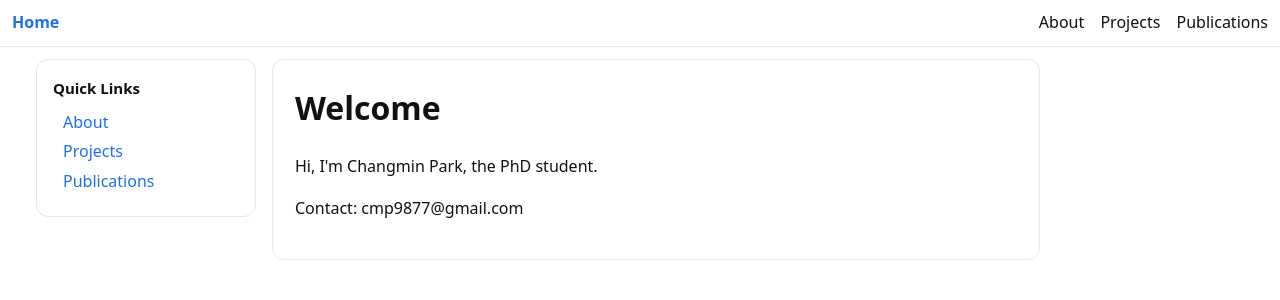
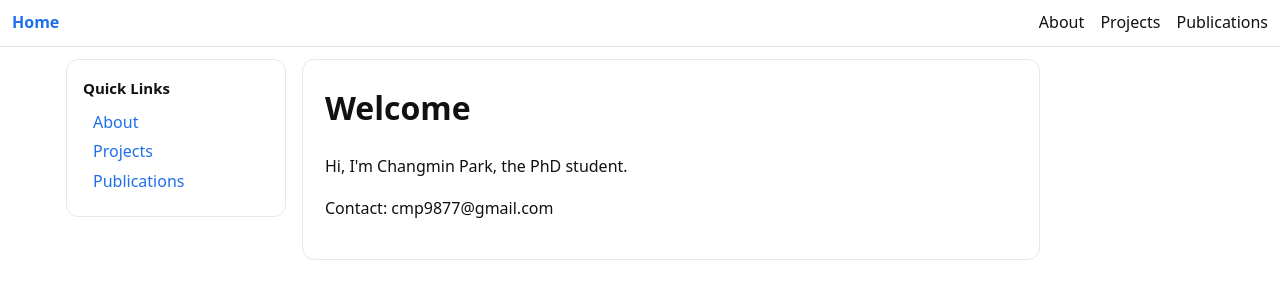
Before and after one commit to ChoRongCho/ChoRongCho.github.io, a Jekyll site: the page built from index.html, in a window 1280 px wide. Shown: the top 300 px of the page. Built offline with Jekyll 4.4.1, drawn with Linux system fonts in a browser that asks for light colours.

Commit message:
2 overvoew

```diff
--- a/assets/css/site.css
+++ b/assets/css/site.css
@@ -25,7 +25,7 @@ a:hover{text-decoration:underline}
   gap:16px;
 
   /* 오른쪽에 사이드바만큼 여백 확보 */
-  padding:12px 240px 12px 20px;
+  padding:12px 240px 12px 50px;
   /* 위 12px, 오른쪽 220px(사이드바 폭만큼), 아래 12px, 왼쪽 8px */
 }
 
```
